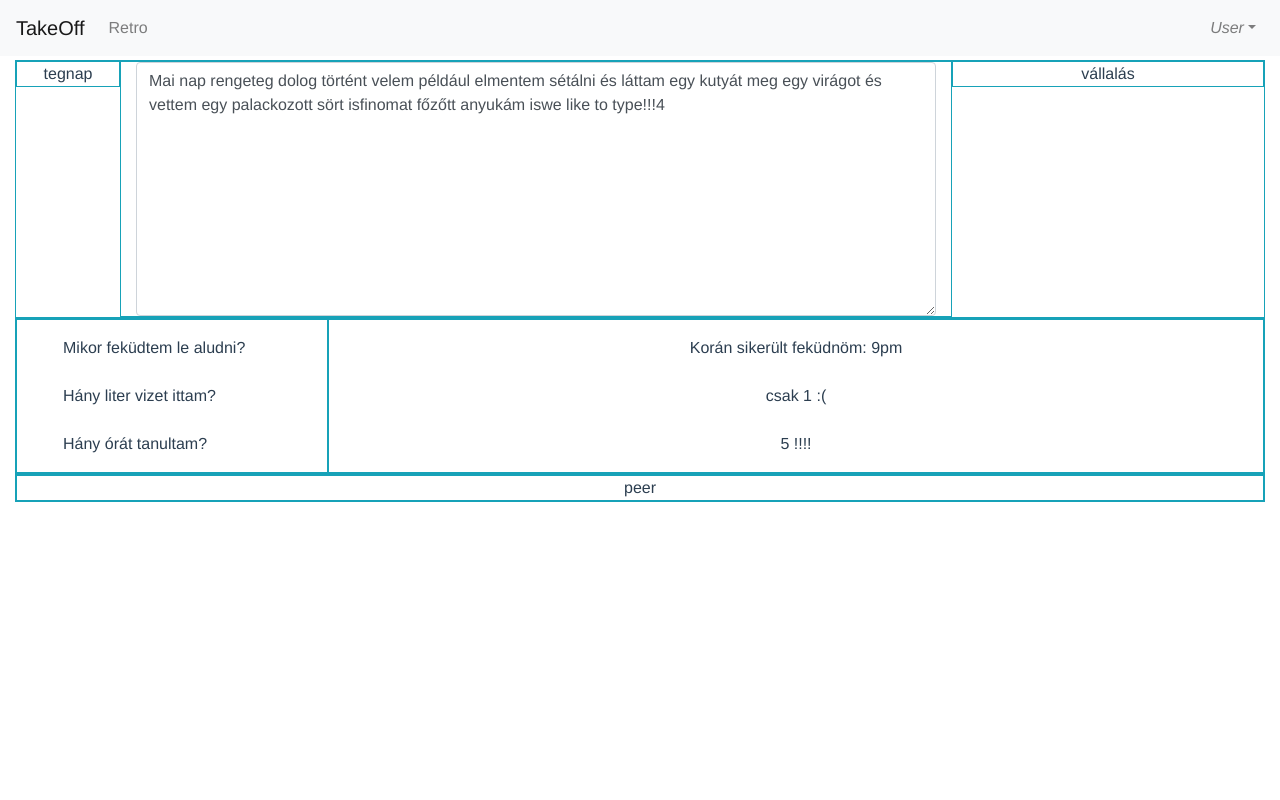
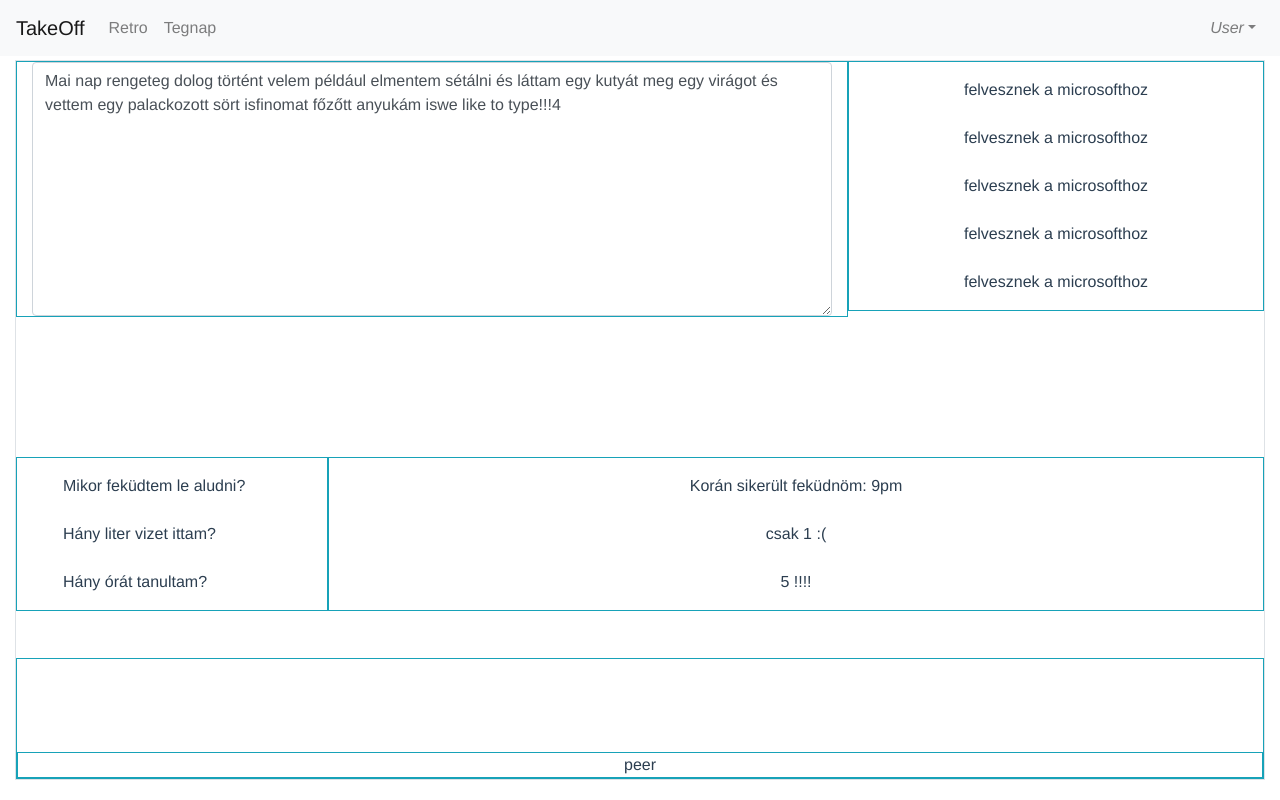
Before and after one commit to ifAronisGida/TakeOFF, a Vue app: page / in a window 1280 px wide. Built offline with nearby package versions, Linux system fonts and the light colour scheme.

Commit message:
added commitments and added flex classes

```diff
--- /dev/null
+++ b/src/components/Commitment.vue
@@ -0,0 +1,32 @@
+<template>
+  <div class="container-fluid">
+    <div class="row m-2 p-2 align-items-center"
+         v-for="commitment in commitments"
+         :key="commitment.text">
+      <div class="col align-content-center">
+        {{ commitment.text }}
+      </div>
+    </div>
+  </div>
+</template>
+
+<script>
+export default {
+  name: 'Commitment',
+  data() {
+    return {
+      commitments: [
+        { text: 'felvesznek a microsofthoz' },
+        { text: 'felvesznek a microsofthoz' },
+        { text: 'felvesznek a microsofthoz' },
+        { text: 'felvesznek a microsofthoz' },
+        { text: 'felvesznek a microsofthoz' },
+      ],
+    };
+  },
+};
+</script>
+
+<style scoped>
+
+</style>
--- a/src/components/Home.vue
+++ b/src/components/Home.vue
@@ -1,87 +1,36 @@
 <template>
-  <div class="container-fluid">
-    <div class="row align-items-start border border-info">
-      <div class="col-sm-1 border border-info">tegnap</div>
+  <div class="container-fluid d-flex h-100 flex-column border" id="home_container">
+    <div class="row d-flex flex-fill align-items-start">
       <div class="col-sm-8 border border-info"><journal/></div>
-      <div class="col-sm-3 border border-info">vállalás</div>
+      <div class="col-sm-4 border border-info"><commitment class="justify-content-center"/></div>
     </div>
-    <div class="row align-item-center border border-info">
+    <div class="row d-flex flex-fill align-items-center">
       <div class="col-sm-3 border border-info"><questions/></div>
       <div class="col-sm-9 border border-info"><answers/></div>
     </div>
-    <div class="row align-items-end border border-info">
-      <div class="col border border-info">peer</div>
+    <div class="row flex-fill d-flex border border-info">
+      <div class="col align-self-end border border-info">peer</div>
     </div>
   </div>
 </template>
 <script>
-import OneDayTab from '@/components/OneDayTab';
 import Questions from '@/components/Questions';
 import Journal from '@/components/Journal';
 import Answers from '@/components/Answers';
+import Commitment from '@/components/Commitment';
 
 export default {
   name: 'Home',
   components: {
-    'one-day': OneDayTab,
     Journal,
     Questions,
     Answers,
-  },
-
-  data() {
-    return {
-      posts: [
-        { id: 1,
-          date: '2019-05-10',
-          text: [
-            { id: 1, question: 'Question 1', answer: 'daily answer' },
-            { id: 2, question: 'Q2', answer: 'daily asdlfkj séodifh aséldk fhaséd hfaosidh fanswer' },
-            { id: 3, question: 'question 3', answer: 'daily answer' },
-            { id: 4, question: 'question 4', answer: 'daily asdf' },
-            { id: 5, question: 'question 5', answer: 'daiasdfasdfly answer' },
-            { id: 6, question: 'question 5', answer: 'daiasdfasdfly answer' },
-            { id: 7, question: 'question 5', answer: 'daiasdfasdfly answer' },
-            { id: 8, question: 'question 5', answer: 'daiasdfasdfly answer' },
-            { id: 9, question: 'question 5', answer: 'daiasdfasdfly answer' },
-            { id: 10, question: 'question 5', answer: 'daiasdfasdfly answer' },
-            { id: 101, question: 'question 5', answer: 'daiasdfasdfly answer' }] },
-        { id: 2,
-          date: '2019-05-11',
-          text: [
-            { id: 1, question: 'peerq1', answer: 'daily answer' },
-            { id: 2, question: 'questionpeer2', answer: 'daily answer' },
-            { id: 3, question: 'questionpee3', answer: 'asdf answer' },
-            { id: 4, question: 'questionasdf', answer: 'daily answer' },
-            { id: 5, question: 'questionsdf', answer: 'daily answer' }] },
-        { id: 3,
-          date: '2019-05-12',
-          text: [
-            { id: 1, question: 'daily question', answer: 'daily answer' },
-            { id: 2, question: 'daily question', answer: 'daily answer' },
-            { id: 3, question: 'daily question', answer: 'dailyasdfasdf answer' },
-            { id: 4, question: 'daily question', answer: 'daily answer' },
-            { id: 5, question: 'daily question', answer: 'daily answer' }] },
-        { id: 4,
-          date: '2019-05-13',
-          text: [
-            { id: 1, question: 'daily question', answer: 'daily answer' },
-            { id: 2, question: 'daily question', answer: 'daily answer' },
-            { id: 3, question: 'dailyasdfasdf question', answer: 'daily answer' },
-            { id: 4, question: 'daily question', answer: 'daily answer' },
-            { id: 5, question: 'daily quasdfasdfestion', answer: 'daily answer' }] },
-        { id: 5,
-          date: '2019-05-14',
-          text: [
-            { id: 1, question: 'daily question', answer: 'daily answer' },
-            { id: 2, question: 'dailasdfasdfy question', answer: 'daily answer' },
-            { id: 3, question: 'daily question', answer: 'daily answer' },
-            { id: 4, question: 'daily question', answer: 'daily answer' },
-            { id: 5, question: 'daily question', answer: 'dailasdfasdfy answer' }] },
-      ],
-    };
+    Commitment,
   },
 };
 </script>
 <style scoped>
+  #home_container {
+    min-height: 90vh;
+  }
 </style>
--- a/src/components/Navbar.vue
+++ b/src/components/Navbar.vue
@@ -6,6 +6,7 @@
       <b-collapse id="nav-collapse" is-nav>
         <b-navbar-nav>
           <b-nav-item href="#">Retro</b-nav-item>
+          <b-nav-item href="#">Tegnap</b-nav-item>
         </b-navbar-nav>
 
         <!-- Right aligned nav items -->
--- a/src/components/OneDayTab.vue
+++ /dev/null
@@ -1,23 +0,0 @@
-<template>
-  <b-container fluid class="text-light text-center">
-    <b-row
-      v-for="question in text"
-      class="text-center mb-3"
-      :key="question.id"
-      align-v="center">
-      <b-col md="4" class="p-3 bg-info" >{{ question.question }}</b-col>
-      <b-col md="8" class="p-3 bg-info"> {{ question.answer }}</b-col>
-    </b-row>
-  </b-container>
-</template>
-
-<script>
-export default {
-  name: 'OneDayTab',
-  props: ['text'],
-};
-</script>
-
-<style scoped>
-
-</style>
```
